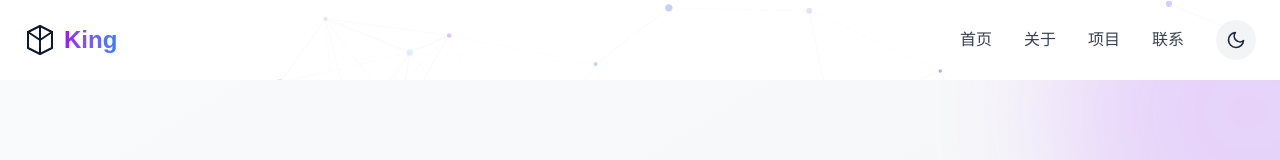
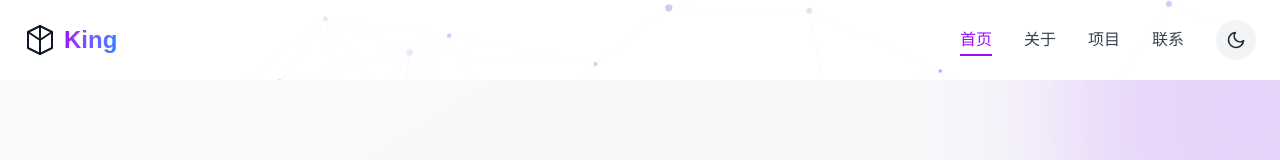
Before and after one commit to lispking/lispking.github.io, a Next.js app: page / in a window 1280 px wide. Shown: the top 160 px of the page. Built offline with nearby package versions, Linux system fonts and the light colour scheme.

Commit message:
update tab style

```diff
--- a/src/components/layout/Navbar.tsx
+++ b/src/components/layout/Navbar.tsx
@@ -1,6 +1,7 @@
 "use client";
 import { useState, useEffect } from "react";
 import Link from "next/link";
+import { usePathname } from "next/navigation";
 import { motion } from "framer-motion";
 import { FiMenu, FiX } from "react-icons/fi";
 import ThemeToggle from "../ui/ThemeToggle";
@@ -14,8 +15,15 @@ const navItems = [
 ];
 
 const Navbar = () => {
+  const pathname = usePathname();
   const [isOpen, setIsOpen] = useState(false);
   const [scrolled, setScrolled] = useState(false);
+
+  const isActive = (path: string) => {
+    if (path === "/" && pathname === "/") return true;
+    if (path !== "/" && pathname.startsWith(path)) return true;
+    return false;
+  };
 
   useEffect(() => {
     const handleScroll = () => {
@@ -51,9 +59,19 @@ const Navbar = () => {
               <Link
                 key={item.name}
                 href={item.path}
-                className="text-gray-700 dark:text-gray-300 hover:text-purple-600 dark:hover:text-purple-400 transition-colors"
+                className={`relative transition-colors ${isActive(item.path)
+                  ? "text-purple-600 dark:text-purple-400 font-medium"
+                  : "text-gray-700 dark:text-gray-300 hover:text-purple-600 dark:hover:text-purple-400"
+                }`}
               >
                 {item.name}
+                {isActive(item.path) && (
+                  <motion.div
+                    className="absolute -bottom-1 left-0 right-0 h-0.5 bg-purple-600 dark:bg-purple-400"
+                    layoutId="navbar-underline"
+                    transition={{ type: "spring", stiffness: 380, damping: 30 }}
+                  />
+                )}
               </Link>
             ))}
             <ThemeToggle />
@@ -91,10 +109,20 @@ const Navbar = () => {
                 <Link
                   key={item.name}
                   href={item.path}
-                  className="text-gray-700 dark:text-gray-300 hover:text-purple-600 dark:hover:text-purple-400 transition-colors py-2"
+                  className={`transition-colors py-2 ${isActive(item.path)
+                    ? "text-purple-600 dark:text-purple-400 font-medium"
+                    : "text-gray-700 dark:text-gray-300 hover:text-purple-600 dark:hover:text-purple-400"
+                  }`}
                   onClick={() => setIsOpen(false)}
                 >
                   {item.name}
+                  {isActive(item.path) && (
+                    <motion.div
+                      className="h-0.5 bg-purple-600 dark:bg-purple-400 mt-1"
+                      layoutId="navbar-underline-mobile"
+                      transition={{ type: "spring", stiffness: 380, damping: 30 }}
+                    />
+                  )}
                 </Link>
               ))}
             </div>
```
